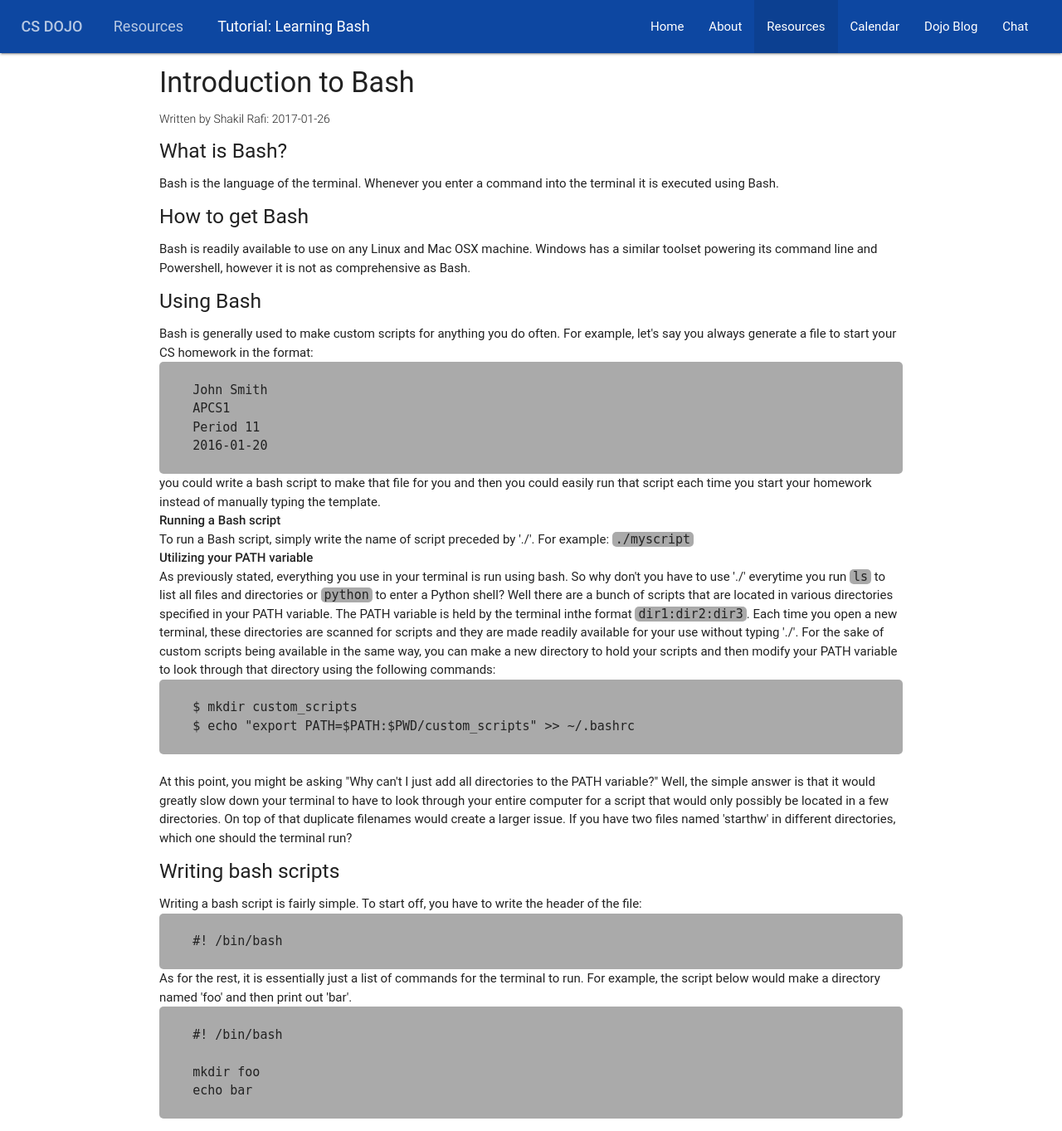
After one commit to StuyCSDojo/dojo-website, a Flask app: template templates/tutorials/src/bash.html in a window 1280 px wide. The commit adds this page. Shown: the whole page at 83% size. Run offline with Flask 2, Linux system fonts and the light colour scheme; the template is opened without the code that fills it, so the values that code supplies are empty; some libraries are stand-ins or nearby versions; some web fonts are replaced.

Commit message:
started bash tutorial

```diff
--- a/templates/resources.html
+++ b/templates/resources.html
@@ -35,6 +35,7 @@
             <li><a href='./tutorials/install_ubuntu.htmlc'>Installing Ubuntu<span class='newc badge'>new</span></a></li>
             <li><a href='#'>Dual Boot Linux and Windows<span class='unfinished badge'>unfinished</span></a></li>
             <li><a href='./tutorials/terminal.htmlc'>How to use the Terminal<span class='newc badge'>new</span></a></li>
+            <li><a href='./tutorials/bash.htmlc'>How to use Bash<span class='newc badge'>new</span></a></li>
 	    <br>
 	    <li><b>Software and Tools</b></li>
 	    <div class='divider'></div>
--- /dev/null
+++ b/templates/tutorials/src/bash.html
@@ -0,0 +1,71 @@
+{% extends "master.html" %}
+
+{% block title %}Tutorial: Learning Bash{% endblock %}
+
+{% block head %}
+{{ super() }}
+{% endblock %}
+
+{% block nav %}
+<div class="nav-wrapper blue darken-4">
+
+  <a href='/' class="left-padding breadcrumb left"><strong>CS
+      DOJO</strong></a>
+  <a href='/resources' class='breadcrumb'>Resources</a>
+
+  <a href='#!' class='breadcrumb white-text'>Tutorial: Learning Bash</a>
+
+
+  <ul id="nav-mobile" class="right-padding right hide-on-med-and-down">
+    <li><a href='/'>Home</a></li>
+    <li><a href="/about">About</a></li>
+    <li class='active'><a href="/resources">Resources</a></li>
+    <li><a href='/calendar'>Calendar</a></li>
+    <li><a href="/blog">Dojo Blog</a></li>
+    <li><a href="/irc">Chat</a></li>
+  </ul>
+</div>
+{% endblock %}
+
+{% block container %}
+<h4>Introduction to Bash</h4>
+<p class='condensed light a_info'>Written by Shakil Rafi: 2017-01-26</p>
+<h5>What is Bash?</h5>
+<p>Bash is the language of the terminal. Whenever you enter a command into the terminal it is executed using Bash.</p>
+<h5>How to get Bash</h5>
+<p>Bash is readily available to use on any Linux and Mac OSX machine. Windows has a similar toolset powering its command line and Powershell, however it is not as comprehensive as Bash.</p>
+<h5>Using Bash</h5>
+<p>Bash is generally used to make custom scripts for anything you do often. For example, let's say you always generate a file to start your CS homework in the format:
+  <codeblock>
+    John Smith
+    APCS1
+    Period 11
+    2016-01-20
+  </codeblock>
+  you could write a bash script to make that file for you and then you could easily run that script each time you start your homework instead of manually typing the template.<br>
+  <strong>Running a Bash script</strong><br>
+  To run a Bash script, simply write the name of script preceded by './'. For example: <code>./myscript</code><br>
+  <strong>Utilizing your PATH variable</strong><br>
+  As previously stated, everything you use in your terminal is run using bash. So why don't you have to use './' everytime you run <code>ls</code> to list all files and directories or <code>python</code> to enter a Python shell? Well there are a bunch of scripts that are located in various directories specified in your PATH variable. The PATH variable is held by the terminal inthe format <code>dir1:dir2:dir3</code>. Each time you open a new terminal, these directories are scanned for scripts and they are made readily available for your use without typing './'. For the sake of custom scripts being available in the same way, you can make a new directory to hold your scripts and then modify your PATH variable to look through that directory using the following commands:
+  <codeblock>
+    $ mkdir custom_scripts
+    $ echo "export PATH=$PATH:$PWD/custom_scripts" >> ~/.bashrc
+  </codeblock><br>
+  At this point, you might be asking "Why can't I just add all directories to the PATH variable?" Well, the simple answer is that it would greatly slow down your terminal to have to look through your entire computer for a script that would only possibly be located in a few directories. On top of that duplicate filenames would create a larger issue. If you have two files named 'starthw' in different directories, which one should the terminal run?
+</p>
+<h5>Writing bash scripts</h5>
+<p>
+  Writing a bash script is fairly simple. To start off, you have to write the header of the file:
+  <codeblock>
+    #! /bin/bash
+  </codeblock>
+  As for the rest, it is essentially just a list of commands for the terminal to run. For example, the script below would make a directory named 'foo' and then print out 'bar'.
+  <codeblock>
+    #! /bin/bash
+
+    mkdir foo
+    echo bar
+  </codeblock>
+
+</p>
+{% endblock %}
```
Also changed, not shown: 1 other file.
